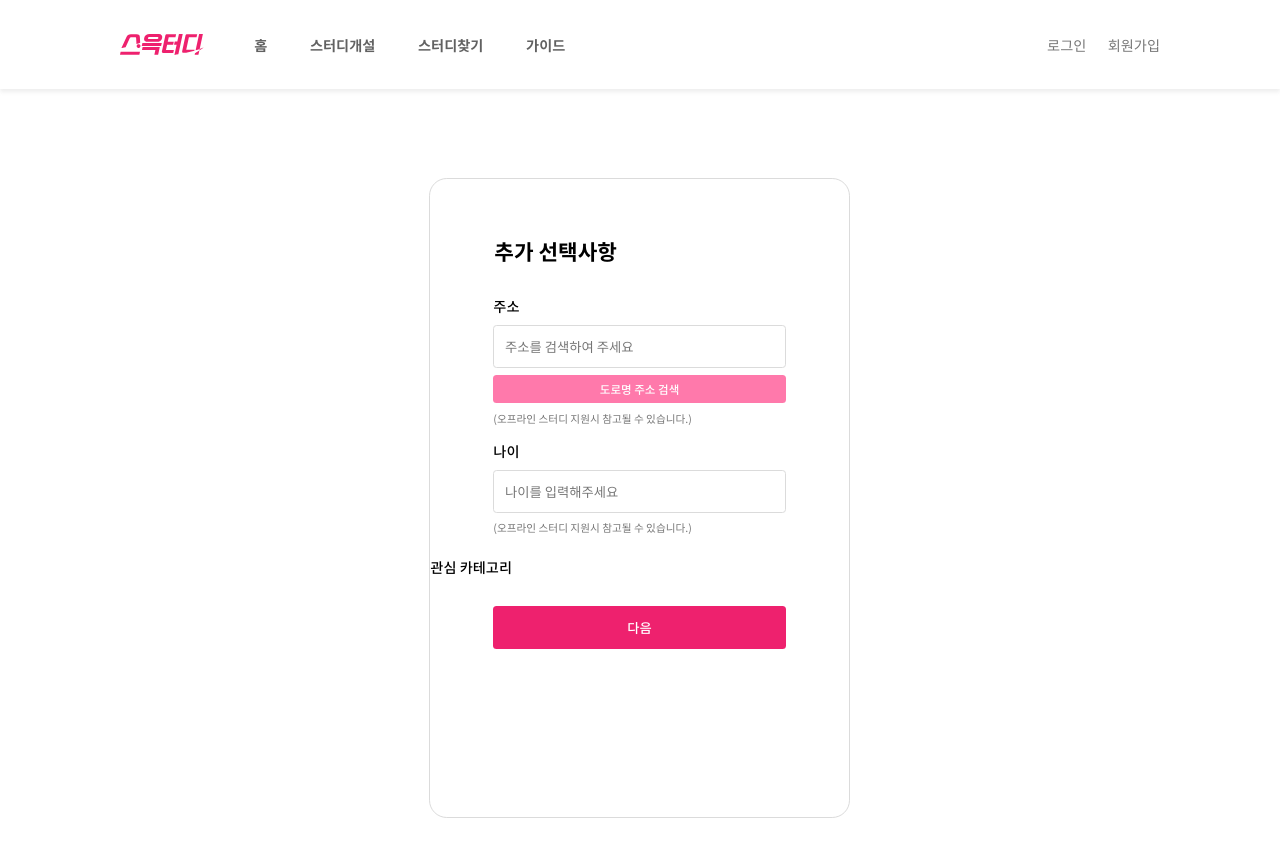
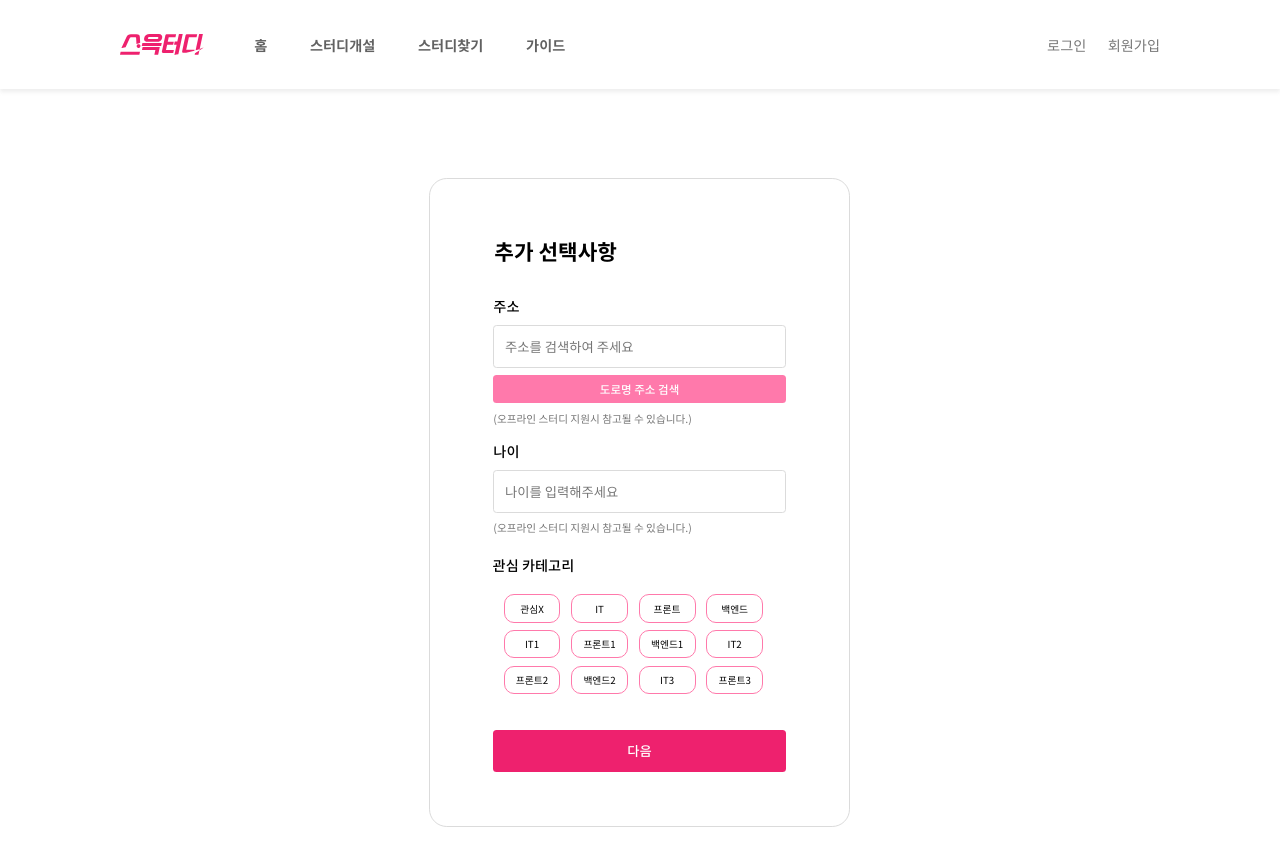
Before and after one commit to 5-TAYO/SSEUKTUDY, a React (Create React App) app in the folder frontend/: page /join/add in a window 1280 px wide. Shown: the top 866 px of the page. Built offline with nearby package versions, Linux system fonts and the light colour scheme.

Commit message:
style : 간격 조정 (#24)

```diff
--- a/frontend/src/screens/Join.scss
+++ b/frontend/src/screens/Join.scss
@@ -3,7 +3,7 @@
 
   border-radius: vw(20px);
   width: vw(473px);
-  height: vw(740px);
+  height: vw(720px);
   border: solid 1px $GRAY-DB;
 
   .join_text {
@@ -76,7 +76,7 @@
     }
 
     &_box {
-      margin-bottom: vw(20px);
+      margin-bottom: vw(12px);
     }
 
     &_failed {
@@ -99,5 +99,8 @@
       margin: vw(4px) vw(8px) vw(4px) 0;
       line-height: vw(17px);
     }
+    a {
+      text-decoration: underline;
+    }
   }
 }
--- a/frontend/src/screens/JoinAdd.jsx
+++ b/frontend/src/screens/JoinAdd.jsx
@@ -3,6 +3,20 @@ import "./JoinAdd.scss";
 import { Link } from "react-router-dom";
 
 function JoinAdd() {
+  const categoryList = [
+    "관심X",
+    "IT",
+    "프론트",
+    "백엔드",
+    "IT1",
+    "프론트1",
+    "백엔드1",
+    "IT2",
+    "프론트2",
+    "백엔드2",
+    "IT3",
+    "프론트3"
+  ];
   return (
     <div id="join_add">
       <div className="add_text">
@@ -51,11 +65,23 @@ function JoinAdd() {
         </div>
       </div>
       {/* site add input end */}
-      {/* catagory again input start */}
-      <div className="add_catagory">
-        <p className="add_catagory_title notoMid fs-16">관심 카테고리</p>
+      {/* category again input start */}
+      <div className="add_category">
+        <p className="add_category_title notoMid fs-16">관심 카테고리</p>
+        <div className="add_category_options flex">
+          {categoryList.map(category => (
+            <button
+              type="button"
+              name="category"
+              className="add_category_options_btn notoReg fs-11 flex align-center justify-center"
+            >
+              {category}
+            </button>
+          ))}
+        </div>
       </div>
-      {/* catagory again input end  */}
+      {/* category again input end  */}
+
       {/* add btn start */}
       <div className="flex align-center justify-center">
         <Link
--- a/frontend/src/screens/JoinAdd.scss
+++ b/frontend/src/screens/JoinAdd.scss
@@ -3,7 +3,7 @@
 
   border-radius: vw(20px);
   width: vw(473px);
-  height: vw(720px);
+  height: vw(730px);
   border: solid 1px $GRAY-DB;
 
   .add_text {
@@ -50,19 +50,44 @@
       margin-top: vw(8px);
     }
   }
+  .add_category {
+    margin: vw(8px) 0;
+    text-align: left;
+    padding: 0 vw(72px) vw(12px) vw(70px);
 
-  .add_catagory {
     &_title {
-      margin: vw(8px) 0 vw(8px) 0;
-      line-height: 23px;
+      line-height: vw(23px);
+      margin: vw(8px) 0 vw(20px) 0;
+    }
+
+    &_options {
+      flex-direction: row;
+      flex-wrap: wrap;
+      justify-content: center;
+    }
+
+    button {
+      width: vw(64px);
+      height: vw(32px);
+      margin: 0 vw(12px) vw(8px) 0;
+
+      border: 1px solid #ff79ab;
+      border-radius: 10px;
+
+      &:hover,
+      &:active {
+        color: $WHITE;
+        background-color: $PINK-LIGHT;
+      }
     }
   }
+
   .join_add_next_btn {
     width: vw(329px);
     height: vw(48px);
     border-radius: vw(4px);
     background-color: $PINK-MAIN;
     color: $WHITE;
-    margin-top: vw(22px);
+    margin-top: vw(12px);
   }
 }
--- a/frontend/src/screens/JoinMail.jsx
+++ b/frontend/src/screens/JoinMail.jsx
@@ -10,7 +10,7 @@ function JoinMail() {
           인증 이메일을 보냈습니다.
         </p>
         <p className="mail_text_desc_small notoReg fs-16">
-          메일함에서 인증 이메일을 확인 후 인증코드를 입력해주세요!
+          메일함에서 인증 이메일을 확인 후 받은 인증코드를 입력해주세요!
         </p>
       </div>
 
--- a/frontend/src/screens/JoinMail.scss
+++ b/frontend/src/screens/JoinMail.scss
@@ -3,7 +3,7 @@
 
   border-radius: vw(20px);
   width: vw(473px);
-  height: vw(700px);
+  height: vw(680px);
   border: solid 1px $GRAY-DB;
 
   .mail_text {
@@ -29,11 +29,10 @@
       height: vw(48px);
       width: vw(329px);
       border-radius: vw(4px);
-      margin-bottom: vw(8px);
     }
 
     &_box {
-      margin-bottom: vw(13px);
+      margin-bottom: vw(12px);
     }
 
     &_failed {
@@ -59,6 +58,10 @@
       line-height: vw(17px);
     }
     margin-bottom: vw(41px);
+
+    a {
+      text-decoration: underline;
+    }
   }
 
   .notice_mail {
--- a/frontend/src/screens/Login.scss
+++ b/frontend/src/screens/Login.scss
@@ -93,5 +93,8 @@
       margin: vw(4px) vw(8px) vw(4px) 0;
       line-height: vw(17px);
     }
+    a {
+      text-decoration: underline;
+    }
   }
 }
```
